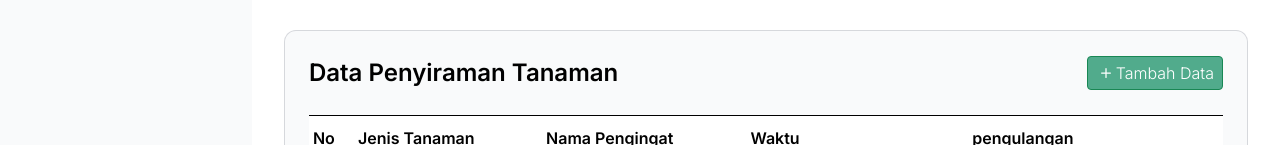
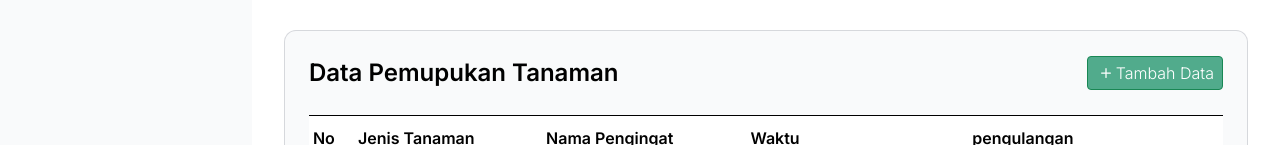
Before and after one commit to Agriculture-Capstone-Alterra/reactFE, a React (Vite) app in the folder agriculture-react/: page /pengingat-tanaman in a window 1280 px wide. Shown: the part 728-873 px from the top of the page. Built offline with nearby package versions, Linux system fonts and the light colour scheme.

Commit message:
update: change title of pemupukan tanaman table in reminder

```diff
--- a/agriculture-react/src/pages/PengingatMerawatTanaman/PengingatTanaman/index.jsx
+++ b/agriculture-react/src/pages/PengingatMerawatTanaman/PengingatTanaman/index.jsx
@@ -146,7 +146,7 @@ const PengingatTanaman = () => {
             <div className={`ps-4 pe-4 pb-4 ${styles.customCard}`}>
               <div className="card-body">
                 <div className={`d-flex justify-content-between align-items-center pb-4 pt-4`}>
-                  <p className={`fonts24 fontw600 mb-0`}>Data Penyiraman Tanaman</p>
+                  <p className={`fonts24 fontw600 mb-0`}>Data Pemupukan Tanaman</p>
                   <button
                     className={`fonts16 btn btn-success btn-sm fw-light d-flex align-items-center ${styles.btnPrimary}`}
                   >
```
